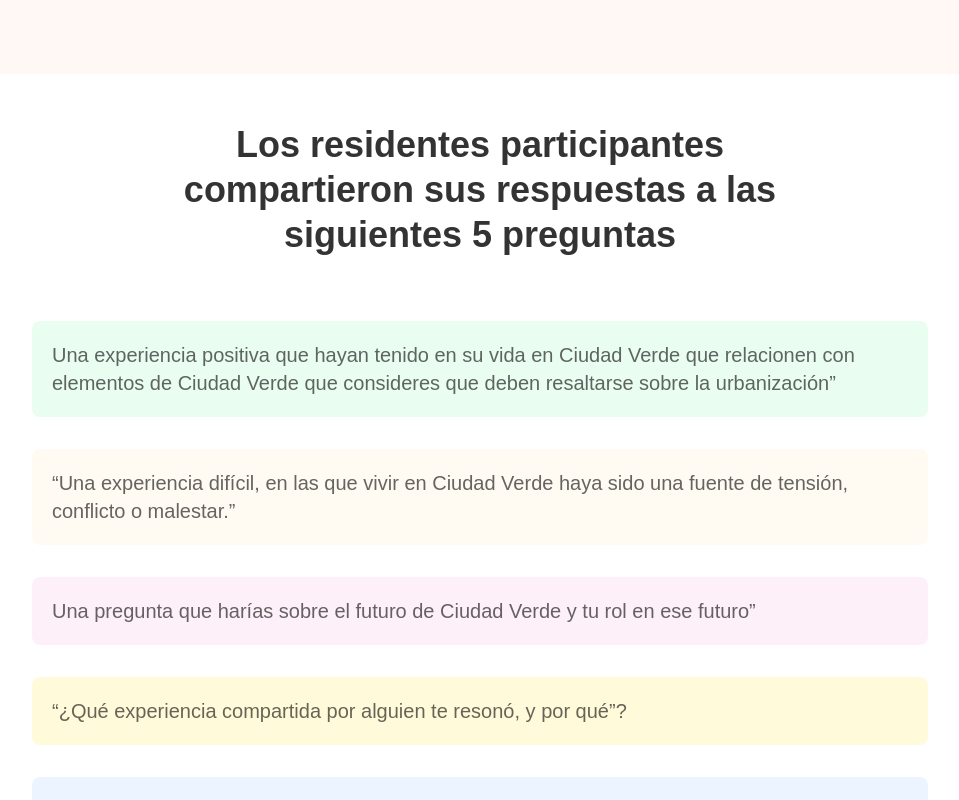
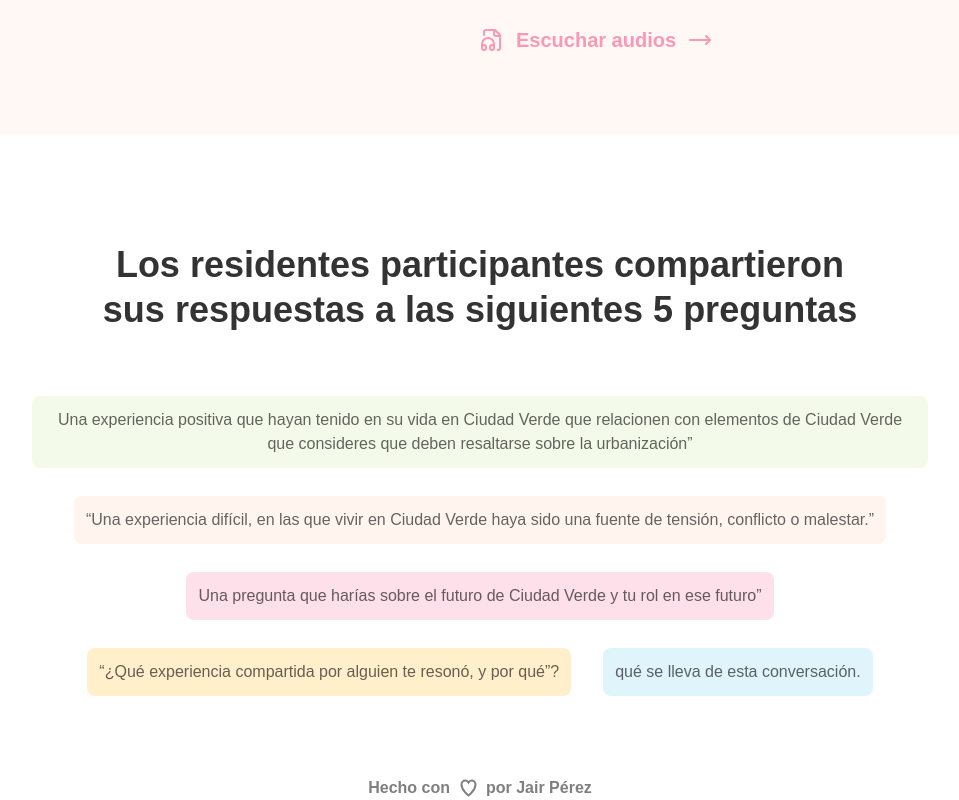
Before and after one commit to perezjair94/research-project-landing, a Next.js app: page / in a window 1280 px wide. Shown: the part 3280-4080 px from the top of the page, without its empty margins (160-1119 px from the left). Built offline with nearby package versions, Linux system fonts and the light colour scheme.

Commit message:
fix last section

```diff
--- a/app/page.tsx
+++ b/app/page.tsx
@@ -179,7 +179,7 @@ export default function Home() {
       </section>
 
       {/* Interactive Section */}
-      <section className="relative bg-cv-orange/20 flex items-center">
+      <section className="relative bg-cv-orange/20 flex items-center my-15">
         <div className="flex-1 rounded-lg ">
           {/* Decorative circles */}
           <div className="min-h-[600px]  flex items-center justify-center">
@@ -249,46 +249,48 @@ export default function Home() {
       {/* Questions Section */}
       <section className="px-10 py-12">
         <div className="text-center mb-16">
-          <h2 className="text-4xl font-bold text-black/80 leading-tight max-w-2xl mx-auto">
+          <h2 className="text-4xl font-bold text-black/80 leading-tight max-w-[795px] mx-auto">
             Los residentes participantes compartieron sus respuestas a las
             siguientes 5 preguntas
           </h2>
         </div>
 
-        <div className="space-y-8 max-w-4xl mx-auto">
-          <div className="bg-green-200/30 p-5 rounded-lg">
-            <p className="text-xl text-black/60">
+        <div className="space-y-7 max-w-4xl mx-auto flex flex-col justify-center text-center items-center">
+          <div className="bg-cv-green/30 p-3 rounded-lg">
+            <p className="text-md text-black/60">
               Una experiencia positiva que hayan tenido en su vida en Ciudad
               Verde que relacionen con elementos de Ciudad Verde que consideres
               que deben resaltarse sobre la urbanización&rdquo;
             </p>
           </div>
 
-          <div className="bg-orange-100/30 p-5 rounded-lg">
-            <p className="text-xl text-black/60">
+          <div className="bg-cv-orange/30 p-3 rounded-lg">
+            <p className="text-md text-black/60">
               &ldquo;Una experiencia difícil, en las que vivir en Ciudad Verde
               haya sido una fuente de tensión, conflicto o malestar.&rdquo;
             </p>
           </div>
 
-          <div className="bg-pink-200/30 p-5 rounded-lg">
-            <p className="text-xl text-black/60">
+          <div className="bg-cv-pink/30 p-3 rounded-lg">
+            <p className="text-md text-black/60">
               Una pregunta que harías sobre el futuro de Ciudad Verde y tu rol
               en ese futuro&rdquo;
             </p>
           </div>
 
-          <div className="bg-yellow-200/30 p-5 rounded-lg">
-            <p className="text-xl text-black/60">
+          <div className="flex gap-8 items-center justify-center">
+            <div className="bg-cv-yellow/30 p-3 rounded-lg">
+              <p className="text-md text-black/60">
                 &ldquo;¿Qué experiencia compartida por alguien te resonó, y por
                 qué&rdquo;?
               </p>
             </div>
 
-          <div className="bg-blue-200/30 p-5 rounded-lg">
-            <p className="text-xl text-black/60">
+            <div className="bg-cv-blue/30 p-3 rounded-lg">
+              <p className="text-md text-black/60">
                 qué se lleva de esta conversación.
               </p>
+            </div>
           </div>
         </div>
       </section>
```
Lines whose indentation alone changed are shown as unchanged.
